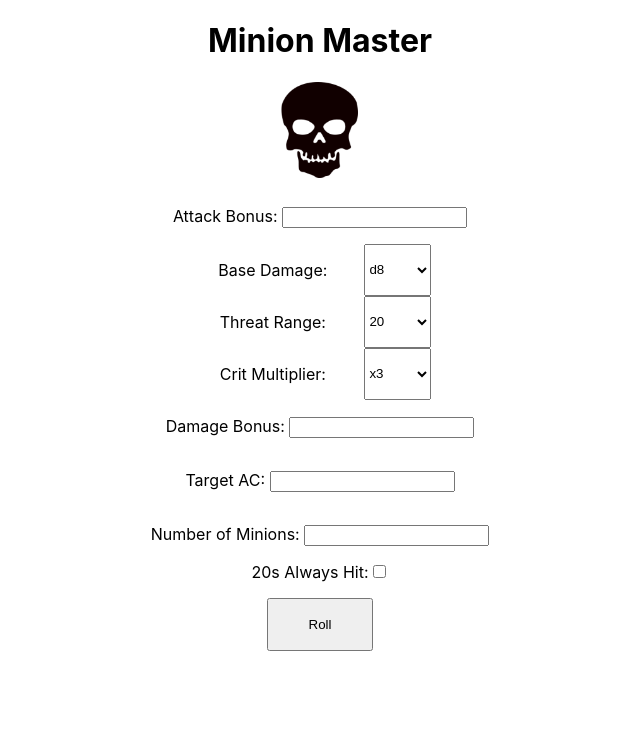
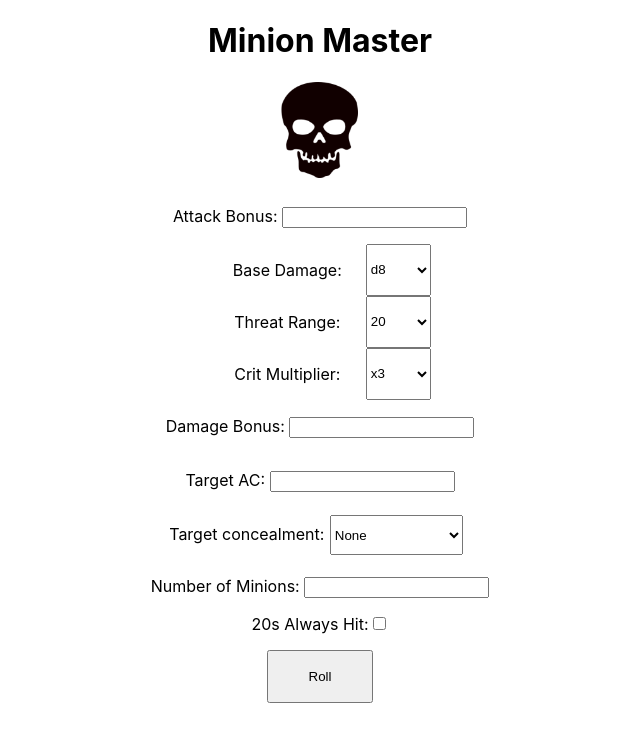
Before and after one commit to GregProuty/minionmaster, a React (Create React App) app: page / in a window 1280 px wide. Shown: the top 742 px of the page, without its empty margins (320-960 px from the left). Built offline with nearby package versions, Linux system fonts and the light colour scheme.

Commit message:
target concealment

```diff
--- a/src/App.js
+++ b/src/App.js
@@ -56,7 +56,7 @@ const critRangeMap = {
   3: [18, 19, 20]
 }
 
-const roll = (bonus, ac, times, dmgDie, dmgBonus, critRange, critMultiplier, twentyAlwaysHits) => {
+const roll = (bonus, ac, times, dmgDie, dmgBonus, critRange, critMultiplier, twentyAlwaysHits, targetConcealment) => {
   let totalDmg = 0
   let hits = 0
   const dmgRolls = []
@@ -65,6 +65,7 @@ const roll = (bonus, ac, times, dmgDie, dmgBonus, critRange, critMultiplier, twe
     const d20 = roll + Number(bonus)
     const dmgRoll = Math.ceil(Math.random() * Number(dmgDie)) + Number(dmgBonus)
 
+    if (targetConcealment === '1' || (targetConcealment === '2' && Math.ceil(Math.random() * 5) !== 5) || (targetConcealment === '3' && Math.ceil(Math.random() * 2) === 2)) {
       // If Crit:
       if (critRangeMap[Number(critRange)].includes(roll) && critRangeMap[Number(critRange)].includes(Math.ceil(Math.random() * 20))) {
         dmgRolls.push('crit' + (dmgRoll * Number(critMultiplier)))
@@ -76,6 +77,7 @@ const roll = (bonus, ac, times, dmgDie, dmgBonus, critRange, critMultiplier, twe
         hits++
       }
     }
+  }
   return [totalDmg, hits, dmgRolls]
 }
 const App = () => {
@@ -83,8 +85,8 @@ const App = () => {
   const [hits, setHits] = useState('')
   const [dmgRolls, setDmgRolls] = useState([])
 
-  const getResult = (bonus, ac, times, dmgDie, dmgBonus, critRange, critMultiplier, twentyAlwaysHits) => {
-    const result = roll(bonus, ac, times, dmgDie, dmgBonus, critRange, critMultiplier, twentyAlwaysHits)
+  const getResult = (bonus, ac, times, dmgDie, dmgBonus, critRange, critMultiplier, twentyAlwaysHits, targetConcealment) => {
+    const result = roll(bonus, ac, times, dmgDie, dmgBonus, critRange, critMultiplier, twentyAlwaysHits, targetConcealment)
 
     setTotalDmg(result[0])
     setHits(result[1])
--- a/src/Form.js
+++ b/src/Form.js
@@ -18,8 +18,18 @@ const Label = styled.label`
 `
 const Select = styled.select`
     width: 5em;
-    // height: 85%;
-
+`
+const Dropdown = styled.select`
+  width: 10em;
+  height: 3em;
+`
+const DropdownWrapper = styled.div`
+  display: flex;
+  flex-direction: row;
+  align-items: baseline;
+  justify-content: space-between;
+  width: 80%;
+  margin-left: 2em;
 `
 const Center = styled.div`
   // display: flex;
@@ -35,7 +45,7 @@ const SelectWrapper = styled.div`
   margin-left: 20%;
 `
 const Text = styled.p`
-    width: 8em;
+  width: 10em;
 `
 const CheckBoxWrapper = styled.div`
   margin-bottom: 1em;
@@ -49,12 +59,13 @@ const Form = ({ getResult }) => {
   const [critRange, setCritRange] = useState('1')
   const [critMultiplier, setCritMultiplier] = useState('3')
   const [twentyAlwaysHits, setTwentyAlwaysHits] = useState(false)
+  const [targetConcealment, setTargetConcealment] = useState('1')
 
   return (
     <div className='Form'>
       <form onSubmit={e => {
         e.preventDefault()
-        getResult(bonus, ac, minions, dmgDie, dmgBonus, critRange, critMultiplier, twentyAlwaysHits)
+        getResult(bonus, ac, minions, dmgDie, dmgBonus, critRange, critMultiplier, twentyAlwaysHits, targetConcealment)
       }}
       >
         <Wrapper>
@@ -108,6 +119,19 @@ const Form = ({ getResult }) => {
           <Label onChange={e => setAc(e.target.value)}>
             Target AC: <input type='number' name='ac' />
           </Label>
+          <Center>
+            <DropdownWrapper>
+              <Text>Target concealment:</Text>
+              <Dropdown
+                value={targetConcealment}
+                onChange={e => setTargetConcealment(e.target.value)}
+              >
+                <option value='1'>None</option>
+                <option value='2'>Concealment</option>
+                <option value='3'>Total Concealment</option>
+              </Dropdown>
+            </DropdownWrapper>
+          </Center>
           <Label onChange={e => setMinions(e.target.value)}>
             Number of Minions: <input type='number' name='minions' />
           </Label>
```
Also changed, not shown: 3 other files (tests, documents, lock files or other folders). Lines whose indentation alone changed are shown as unchanged.
